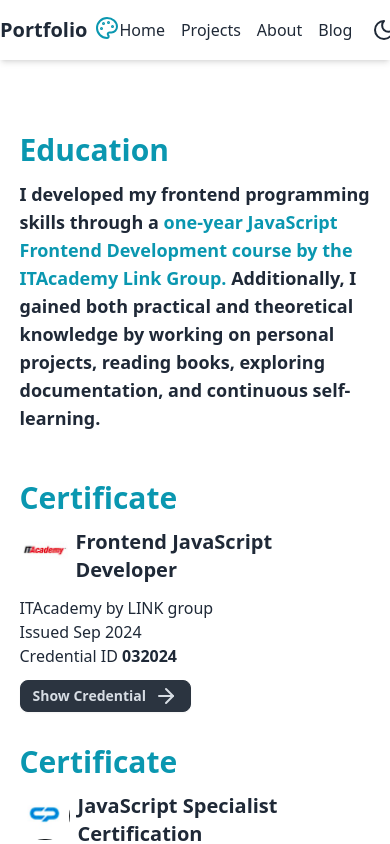
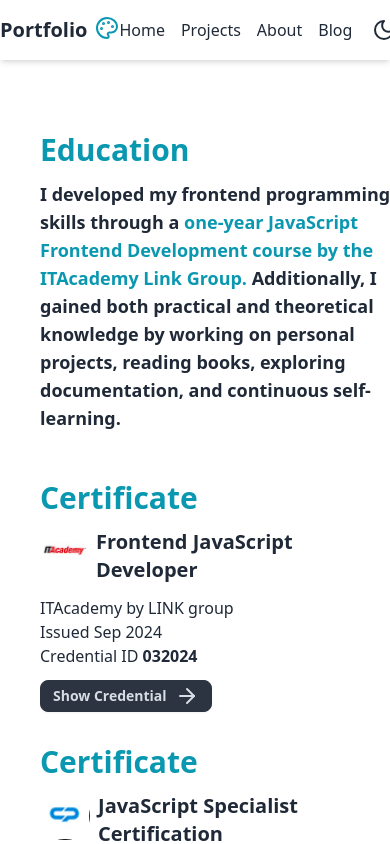
Before and after one commit to Nemanja0033/portfolio-web, a React (Vite) app: page /about in a window 390 px wide. Shown: the top 844 px of the page. Built offline with nearby package versions, Linux system fonts and the light colour scheme.

Commit message:
fix about page margin

```diff
--- a/src/pages/About.tsx
+++ b/src/pages/About.tsx
@@ -3,7 +3,7 @@
 
 const About = () => {
   return (
-    <div className="md:w-1/2 w-[90%] flex justify-self-center justify-center mt-12">
+    <div className="md:w-1/2 w-[90%] flex md:ml-80 ml-10 justify-center mt-12">
       <div className="flex-row">
         {/* Education Section */}
         <div className="mt-6">
```
